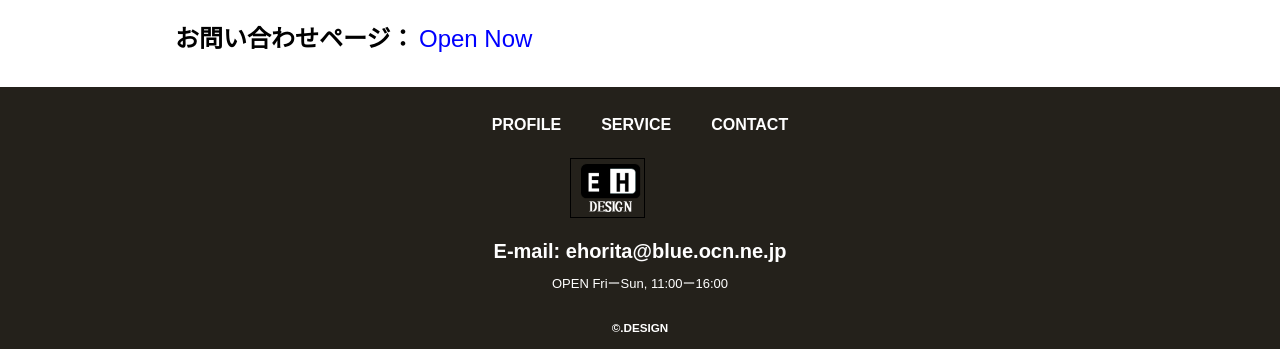
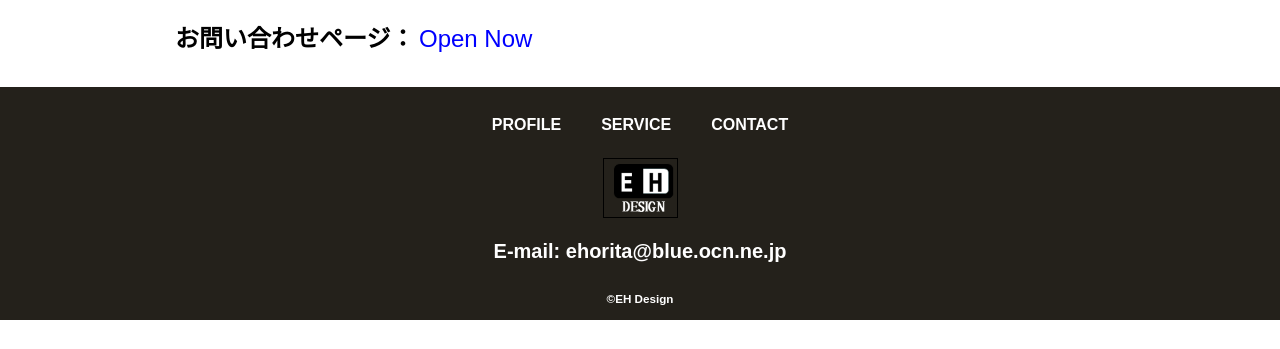
Before and after one commit to ehorita241130/design, a plain HTML site: page contact.html in a window 1280 px wide. Shown: the part 898-1247 px from the top of the page. After the commit the page ends 1218 px from the top, so only its background shows below. Drawn offline with Linux system fonts and the light colour scheme.

Commit message:
3rd commit

```diff
--- a/contact.html
+++ b/contact.html
@@ -83,8 +83,7 @@
           alt='.DESIGN'>
       </a>
       <p class='footer-tel'>E-mail: ehorita@blue.ocn.ne.jp</p>
-      <p class='footer-time'>OPEN FriーSun, 11:00ー16:00</p>
-      <p class='copyright'><small>&copy;.DESIGN</small></p>
+      <p class='copyright'><small>&copy;EH Design</small></p>
     </footer>
   </body>
 </html>
--- a/css/common.css
+++ b/css/common.css
@@ -78,7 +78,7 @@ img {
 /*======================================================================*/
 .footer-logo {
   display: block;
-  width: 141px;
+  /*width: 75px;*/
   /*width: 235px;*/
   margin-top: 25px;
   /*margin-top: 90px;*/
```
Also changed, not shown: index.html (+1 -2 lines), profile.html (+1 -2 lines), service-detail-01.html (+1 -2 lines), service-detail-02.html (+1 -2 lines), service-detail-03.html (+1 -2 lines), service.html (+1 -2 lines).
